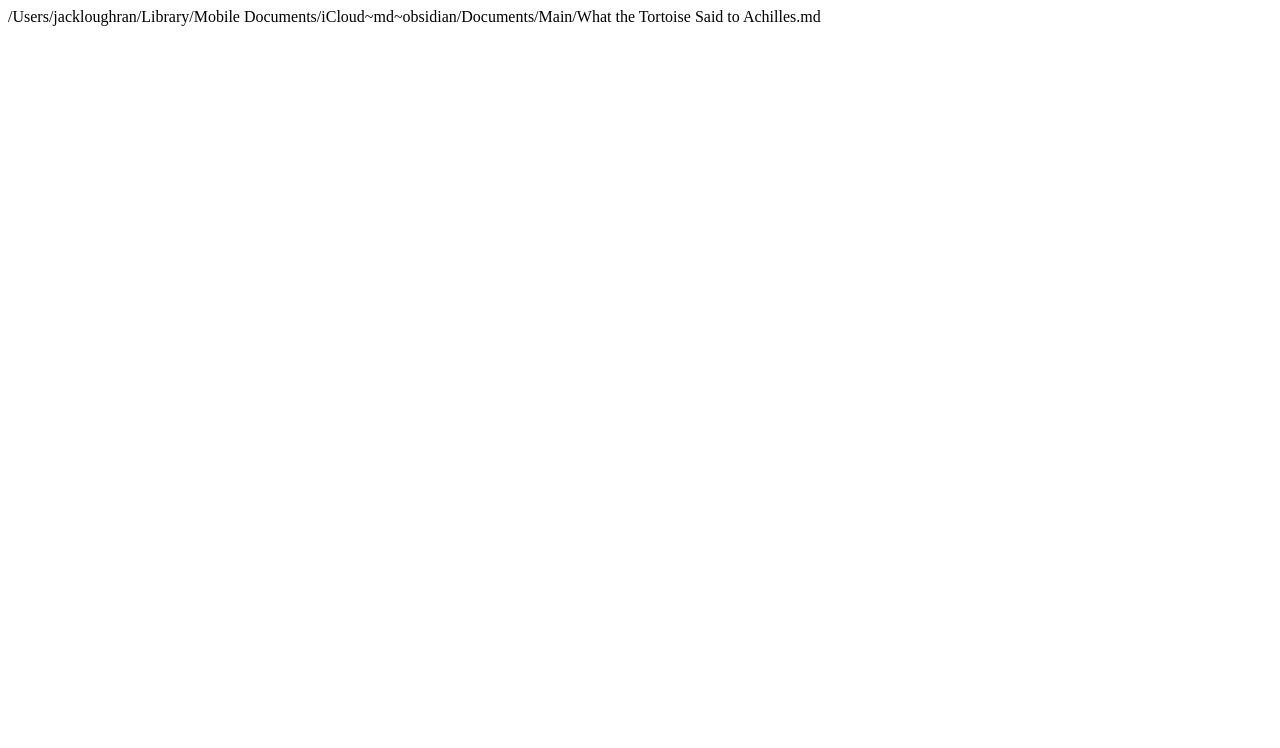
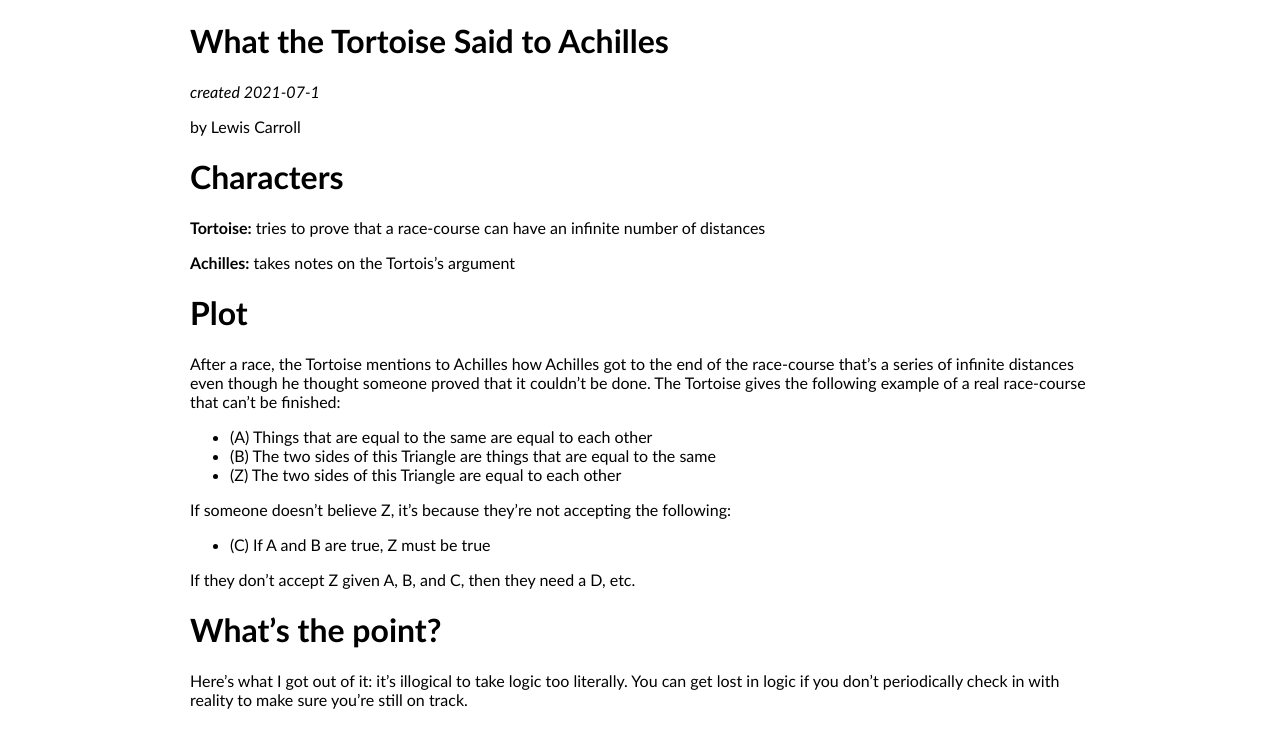
Before and after one commit to jackloughran/blog, an Eleventy site: page readings/what-the-tortoise-said-to-achilles.md in a window 1280 px wide. Built offline with nearby package versions, Linux system fonts and the light colour scheme; Eleventy itself is replaced by a stand-in of ours; files that its build step writes are made by us from their sources.

Commit message:
copy the file for now

```diff
--- a/readings/what-the-tortoise-said-to-achilles.md
+++ b/readings/what-the-tortoise-said-to-achilles.md
@@ -1 +1,32 @@
-/Users/jackloughran/Library/Mobile Documents/iCloud~md~obsidian/Documents/Main/What the Tortoise Said to Achilles.md
+---
+tags:
+  - short_story/done
+  - public/readings
+layout: readings.njk
+title: What the Tortoise Said to Achilles
+created: '2021-07-1'
+---
+
+by [[Lewis Carroll]]
+
+# Characters
+**Tortoise:** tries to prove that a race-course can have an infinite number of distances ^b34ea6
+
+**Achilles:** takes notes on the Tortois’s argument ^338919
+
+# Plot
+After a race, the Tortoise ([[#^b34ea6]]) mentions to Achilles ([[#^338919]]) how Achilles got to the end of the race-course that’s a series of infinite distances even though he thought someone proved that it couldn’t be done. The Tortoise gives the following example of a real race-course that can’t be finished:
+- (A) Things that are equal to the same are equal to each other
+- (B) The two sides of this Triangle are things that are equal to the same
+- (Z) The two sides of this Triangle are equal to each other
+
+
+If someone doesn’t believe Z, it’s because they’re not accepting the following:
+- (C) If A and B are true, Z must be true
+
+
+If they don’t accept Z given A, B, and C, then they need a D, etc.
+
+# What’s the point?
+
+Here’s what I got out of it: it’s illogical to take logic too literally. You can get lost in logic if you don’t periodically check in with reality to make sure you’re still on track.
```
